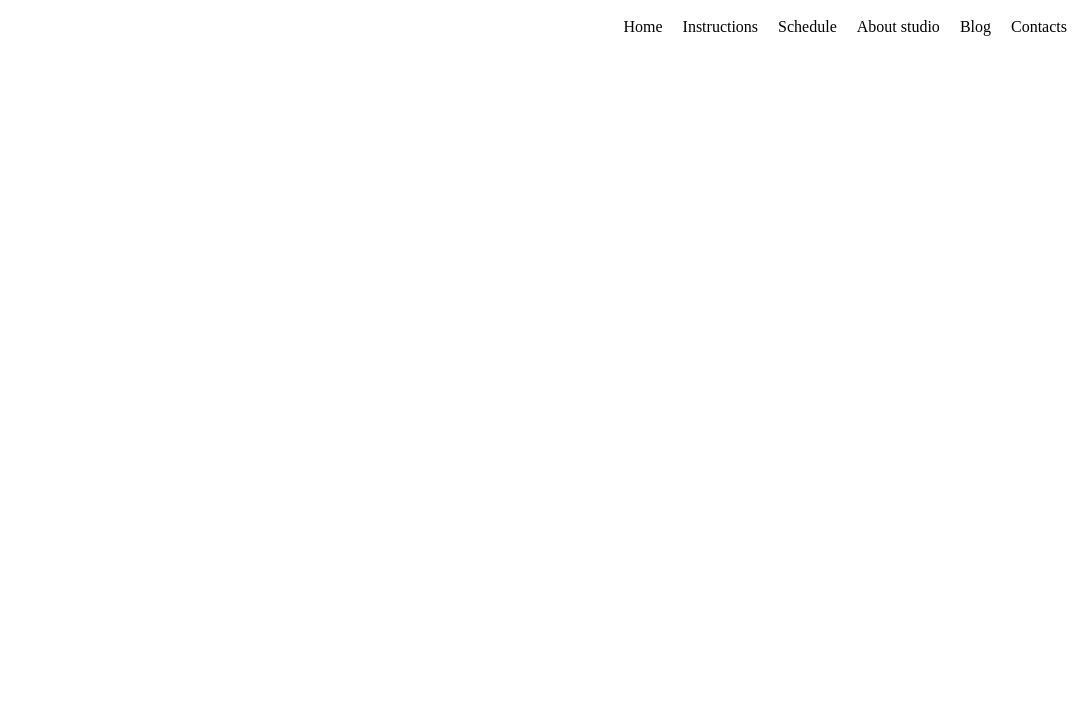
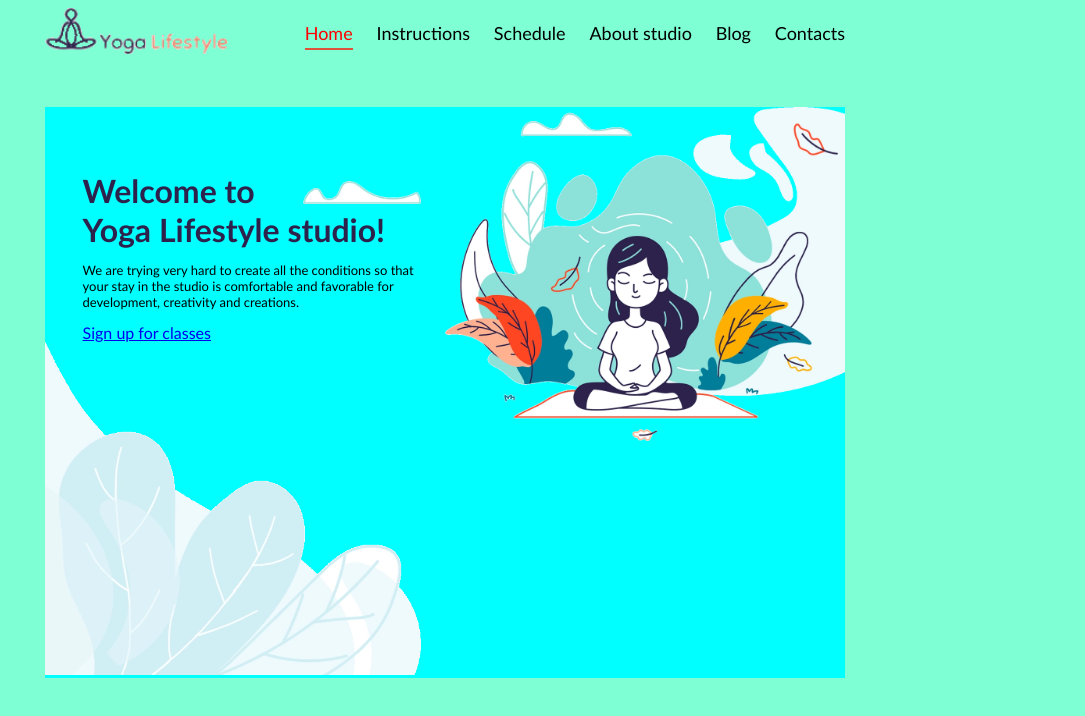
Before and after one commit to Paskanas/4-yoga, a website: page index.html in a window 1280 px wide. Shown: the whole page, without its empty margins (195-1280 px from the left). Drawn offline with Linux system fonts and the light colour scheme.

Commit message:
header and body basic

```diff
--- a/index.html
+++ b/index.html
@@ -5,22 +5,50 @@
     <meta http-equiv="X-UA-Compatible" content="IE=edge" />
     <meta name="viewport" content="width=device-width, initial-scale=1.0" />
     <title>Yoga</title>
-    <style>
-      div.left {
-        float: left;
-        padding: 10px;
-      }
-    </style>
+    <link href="./main.css" rel="stylesheet" />
   </head>
 
   <body>
-    <header style="float: right">
-      <div class="left">Home</div>
-      <div class="left">Instructions</div>
-      <div class="left">Schedule</div>
-      <div class="left">About studio</div>
-      <div class="left">Blog</div>
-      <div class="left">Contacts</div>
+    <header>
+      <img class="logo" src="./logo.PNG" alt="Yoga logo" />
+      <nav>
+        <a href="#home" class="nav">Home</a>
+        <a href="#instructions" class="nav">Instructions</a>
+        <a href="#schedule" class="nav">Schedule</a>
+        <a href="#about" class="nav">About studio</a>
+        <a href="#blog" class="nav">Blog</a>
+        <a href="#contacts" class="nav">Contacts</a>
+      </nav>
     </header>
+    <main>
+      <div class="main">
+        <div class="text">
+          <div class="textH1">
+            <h1 class="bigText">
+              <img
+                src="./cloud.png"
+                alt="Cloud picture"
+                class="cloudImg"
+              />Welcome to Yoga Lifestyle studio!
+            </h1>
+
+            <!-- <h1 class="bigText">Yoga Lifestyle studio!</h1> -->
+          </div>
+          <p>
+            We are trying very hard to create all the conditions so that your
+            stay in the studio is comfortable and favorable for development,
+            creativity and creations.
+          </p>
+
+          <a href="#" class="singUp">Sign up for classes</a>
+        </div>
+        <img
+          class="bottomLeft"
+          src="./MainImageBottomLeft.png"
+          alt="Bottom image"
+        />
+      </div>
+      <img class="yogaImg" src="./MainImage.png" alt="Main yoga image" />
+    </main>
   </body>
 </html>
--- /dev/null
+++ b/main.css
@@ -0,0 +1,95 @@
+body {
+  background-color: aquamarine;
+  font-family: 'Gill Sans', 'Gill Sans MT', Calibri, 'Trebuchet MS', sans-serif;
+}
+
+header,
+main {
+  /* background-color: yellow; */
+  margin-left: calc(50% - 400px);
+  width: 800px;
+  display: inline-block;
+}
+
+img.logo {
+  height: 46px;
+  float: left;
+  /* margin-top: 0.5%; */
+  /* margin-left: 0.5%; */
+}
+
+img.yogaImg {
+  float: right;
+  width: 50%;
+}
+
+img.bottomLeft {
+  width: 100%;
+}
+img.cloudImg {
+  float: right;
+  width: 35%;
+  margin-left: 10px;
+  margin-top: 10px;
+}
+
+nav {
+  /* margin: 0; */
+  margin-top: 15px;
+  float: right;
+  font-size: 15px;
+}
+
+a.nav {
+  display: inline-block;
+  text-decoration: none;
+  line-height: 20px;
+  font-size: 18px;
+  margin-left: 20px;
+  color: black;
+  padding-bottom: 5px;
+}
+
+a.nav:hover,
+a.nav:first-child {
+  color: red;
+  border-bottom: 2px solid #de523b;
+}
+
+main {
+  margin-top: 50px;
+  background-color: aqua;
+}
+
+div.main {
+  float: left;
+  width: 47%;
+  margin-top: 8%;
+}
+
+div.text {
+  margin-left: 10%;
+}
+
+div.text {
+  margin-left: 10%;
+}
+
+div.textH1 {
+  width: 100%;
+}
+
+h1.bigText {
+  color: #2c224c;
+  margin: 0;
+  float: left;
+}
+
+p {
+  float: left;
+  font-size: 13px;
+}
+
+a.singUp {
+  float: left;
+}
```
Also changed, not shown: DesignImage.png (added), MainImage.png (added), MainImageBottomLeft.png (added), README.md, cloud.png (added), logo.PNG (added).
